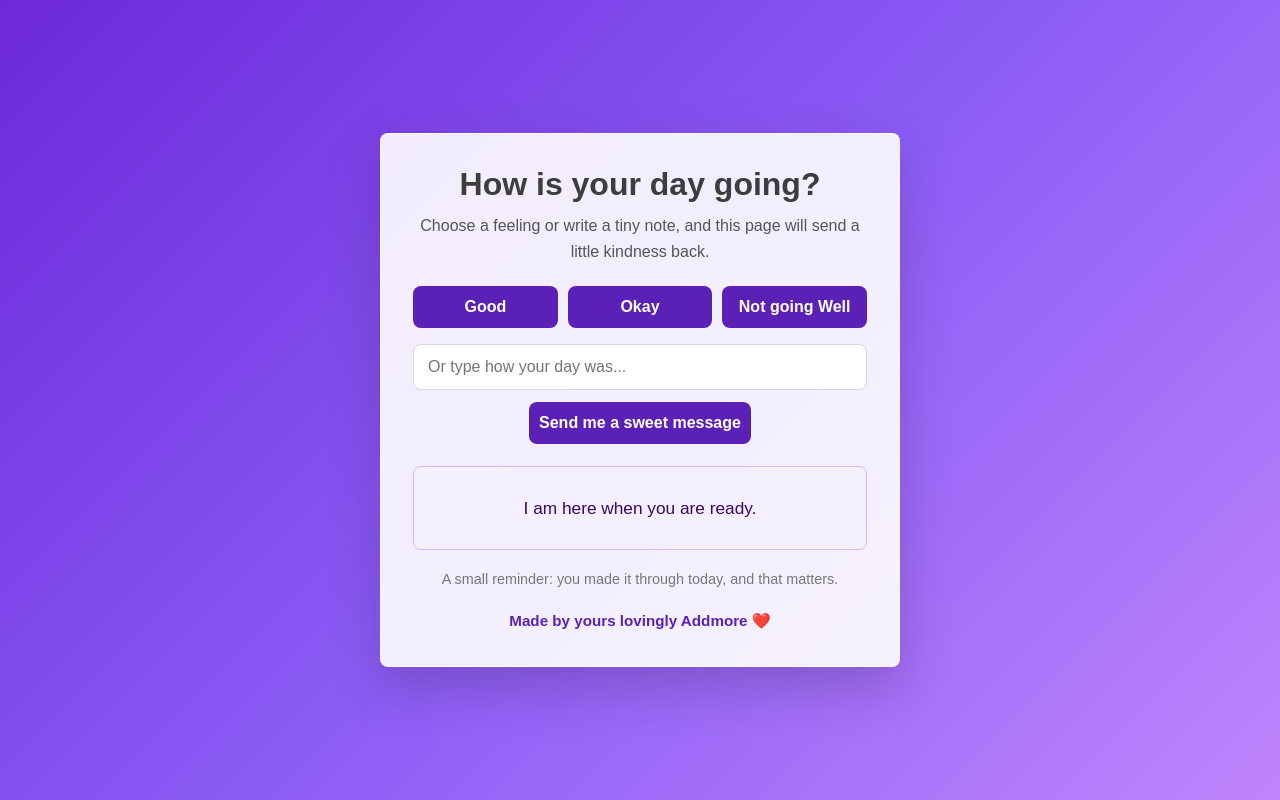
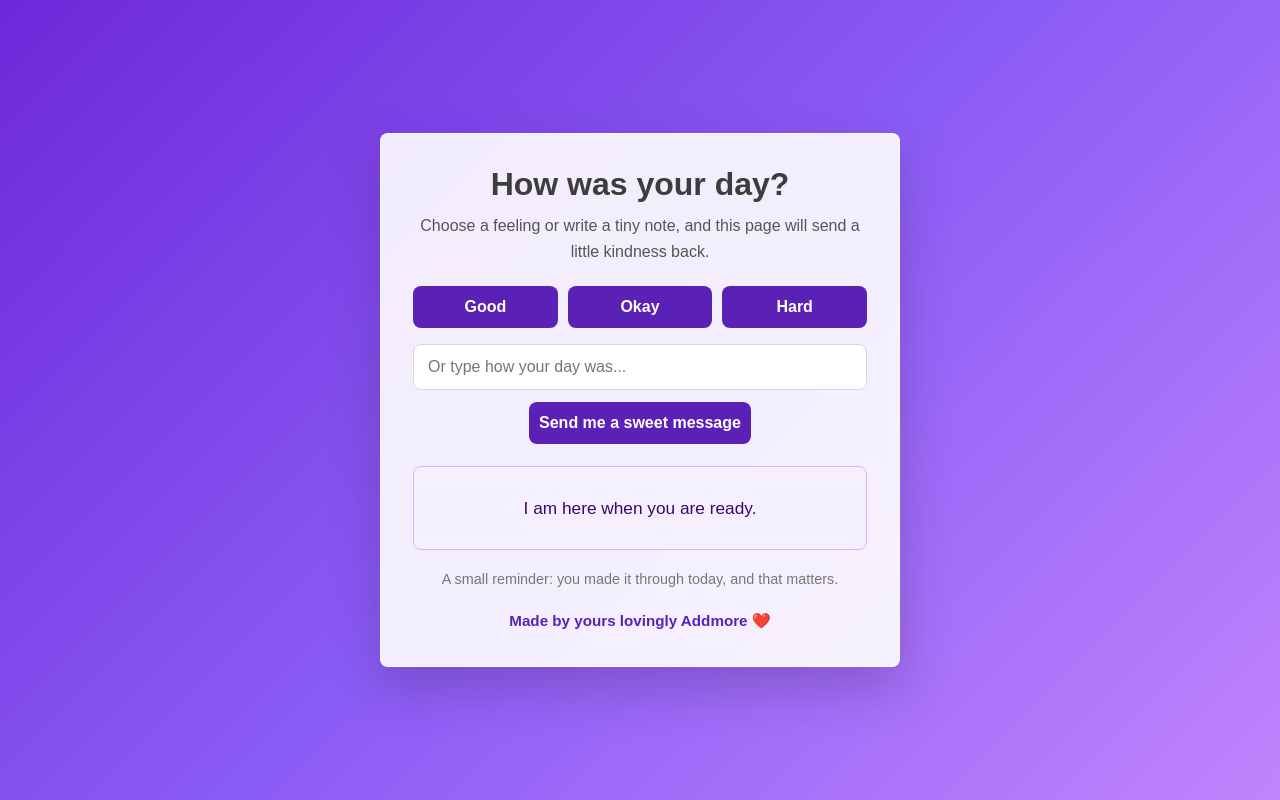
Before and after one commit to flackoishmael-crypto/HRM, a plain HTML site: page index.html in a window 1280 px wide. Drawn offline with Linux system fonts and the light colour scheme.

Commit message:
Update title and heading for clarity

```diff
--- a/index.html
+++ b/index.html
@@ -3,7 +3,7 @@
 <head>
   <meta charset="UTF-8">
   <meta name="viewport" content="width=device-width, initial-scale=1.0">
-  <title>How is your day going?</title>
+  <title>Done with love?</title>
   <style>
     * {
       box-sizing: border-box;
@@ -124,13 +124,13 @@
 </head>
 <body>
   <main>
-    <h1>How is your day going?</h1>
+    <h1>How was your day?</h1>
     <p>Choose a feeling or write a tiny note, and this page will send a little kindness back.</p>
 
     <div class="mood-buttons" aria-label="Choose how your day felt">
       <button type="button" data-mood="good">Good</button>
       <button type="button" data-mood="okay">Okay</button>
-      <button type="button" data-mood="hard">Not going Well</button>
+      <button type="button" data-mood="hard">Hard</button>
     </div>
 
     <input id="dayInput" type="text" placeholder="Or type how your day was..." aria-label="Describe your day">
@@ -153,7 +153,7 @@
     const messages = {
       good: "Flacko is happy that you are having a good day. Keep the warm parts of today close, and let them remind you that good moments can find you again.",
       okay: "Addmore wishes you a better day. An okay day still counts, and you deserve a soft landing now.",
-      not going well: "Addmore wishes you a better day. Please be gentle with yourself tonight. You do not have to solve everything before you rest."
+      hard: "Addmore wishes you a better day. Please be gentle with yourself tonight. You do not have to solve everything before you rest."
     };
 
     function showMessage(text) {
```
